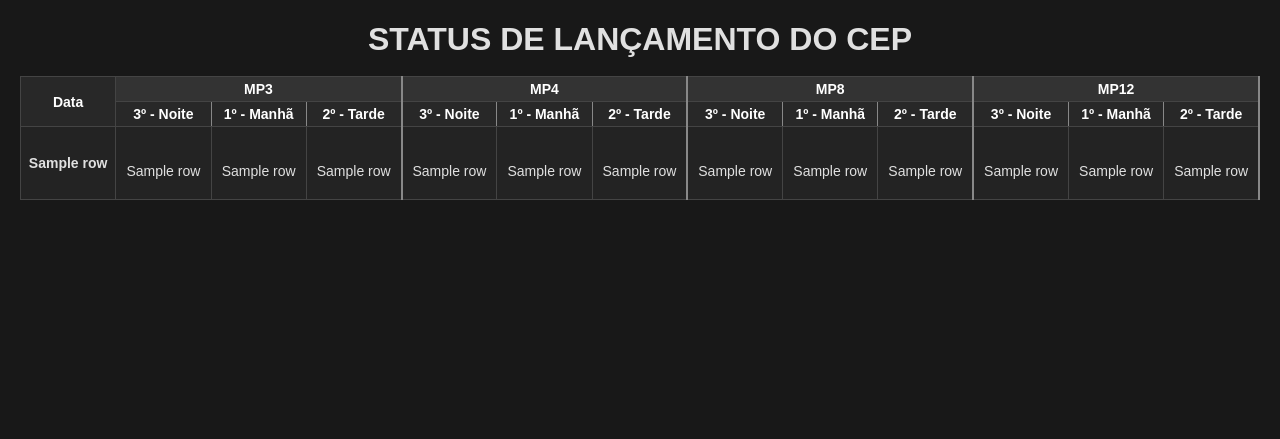
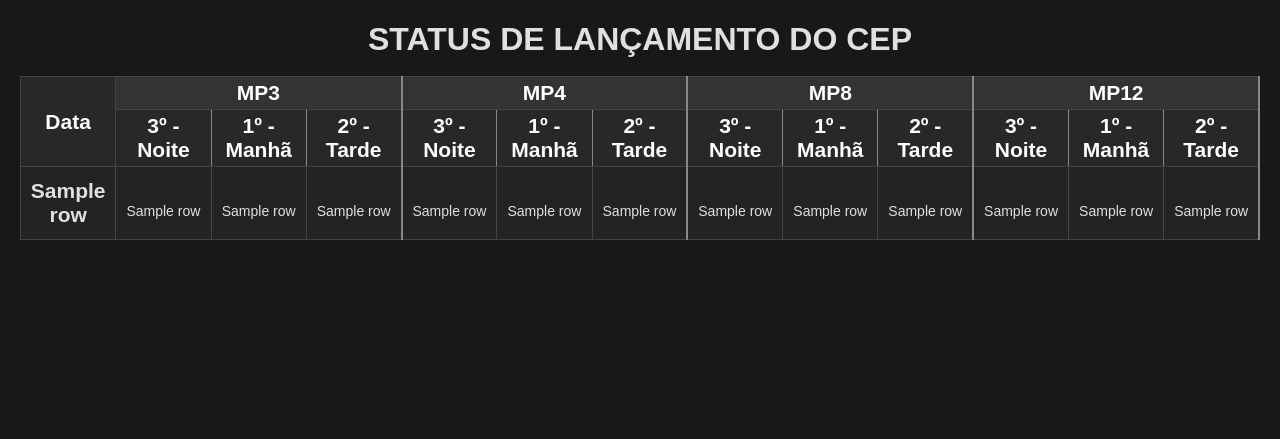
Before and after one commit to maikeribeiro/DedoDuro, a Flask app: template dashboard-app/src/templates/dashboard.html in a window 1280 px wide. Shown: the top 439 px of the page. Run offline with Flask 3, Linux system fonts and the light colour scheme; the template is opened without the code that fills it: most values are stand-ins (such as "Sample title", 1, 10 or a date in 2020).

Commit message:
ajustado vizualização, adicionado data em verde

```diff
--- a/dashboard-app/src/templates/dashboard.html
+++ b/dashboard-app/src/templates/dashboard.html
@@ -35,6 +35,7 @@
             position: sticky;
             top: 0;
             z-index: 2;
+            font-size: 21px; /* 50% maior */
         }
         .status {
             font-size: 20px;
@@ -101,7 +102,7 @@
     <table>
         <thead>
             <tr>
-                <th rowspan="2" style="min-width:90px;max-width:110px;">Data</th>
+                <th rowspan="2" style="min-width:90px;max-width:110px; font-size:21px;">Data</th>
                 {% for mp in ['MP3', 'MP4', 'MP8', 'MP12'] %}
                     <th class="mp-header" colspan="3" style="min-width:180px;">{{ mp }}</th>
                 {% endfor %}
@@ -116,8 +117,9 @@
         </thead>
         <tbody>
             {% for row in data.itertuples() %}
+            {% set all_green = row[2:14]|list|select('equalto', '🟢')|list|length == 12 %}
             <tr style="height:32px;">
-                <td style="font-weight:bold;">{{ row[1] }}</td>
+                <td style="font-weight:bold;{% if all_green %} color:#4caf50;{% endif %} font-size:21px;">{{ row[1] }}</td>
                 {% for i in range(2, 14) %}
                     <td style="{% if (i-2) % 3 == 2 %}border-right:2px solid #888;{% endif %}">
                         {% if row[i] == "🔴" %}
```
